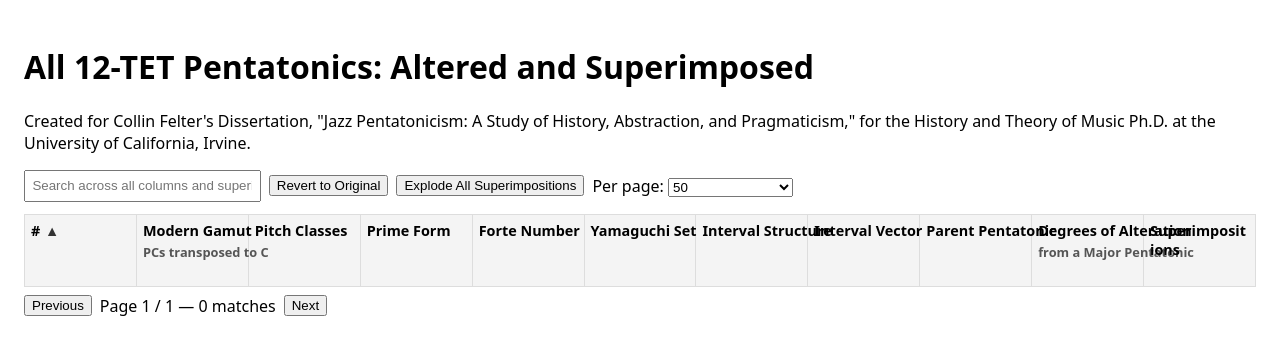
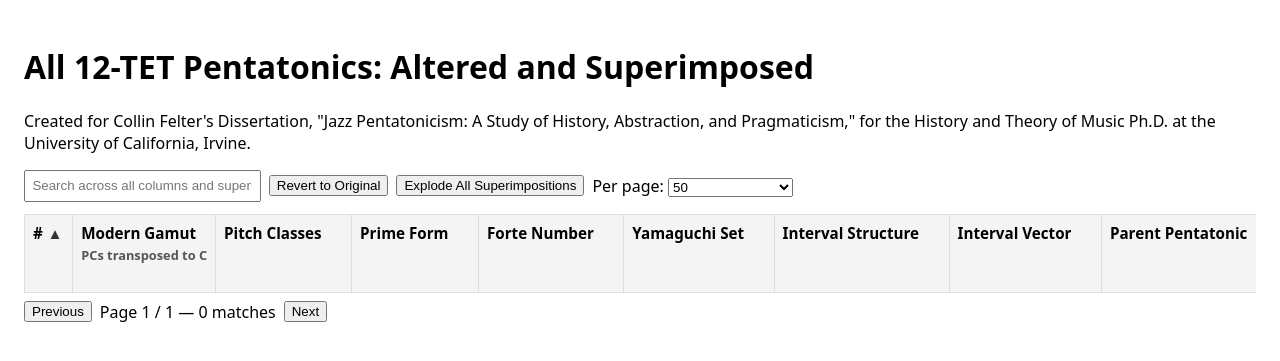
Before and after one commit to feltercollin20-cmyk/pentatonic-database, a Flask app: template templates/index.html in a window 1280 px wide. Shown: the top 361 px of the page. Run offline with Flask 2, Linux system fonts and the light colour scheme; the template is opened without the code that fills it, so the values that code supplies are empty.

Commit message:
Revert table layout change to preserve desktop embedding appearance

```diff
--- a/static/main.css
+++ b/static/main.css
@@ -2,8 +2,8 @@ body { font-family: system-ui, Arial, sans-serif; padding: 1rem; }
 .controls { display:flex; gap:0.5rem; align-items:center; margin-bottom:0.75rem; flex-wrap:wrap; }
 input#search { padding:0.4rem; min-width:220px; }
 .table-container { width: 100%; overflow-x: auto; }
-table { border-collapse: collapse; width: 100%; table-layout: fixed; min-width: 0; }
-th, td { border: 1px solid #ddd; padding: 6px; font-size: 0.9rem; box-sizing: border-box; white-space: normal; word-break: break-word; }
+table { border-collapse: collapse; width: 100%; min-width: 1100px; }
+th, td { border: 1px solid #ddd; padding: 8px; font-size: 0.95rem; box-sizing: border-box; }
 th { background: #f4f4f4; text-align:left; vertical-align: top; }
 th.sortable { cursor: pointer; user-select: none; box-sizing: border-box; white-space: nowrap; }
 th:not(.sortable) { cursor: default; }
```
